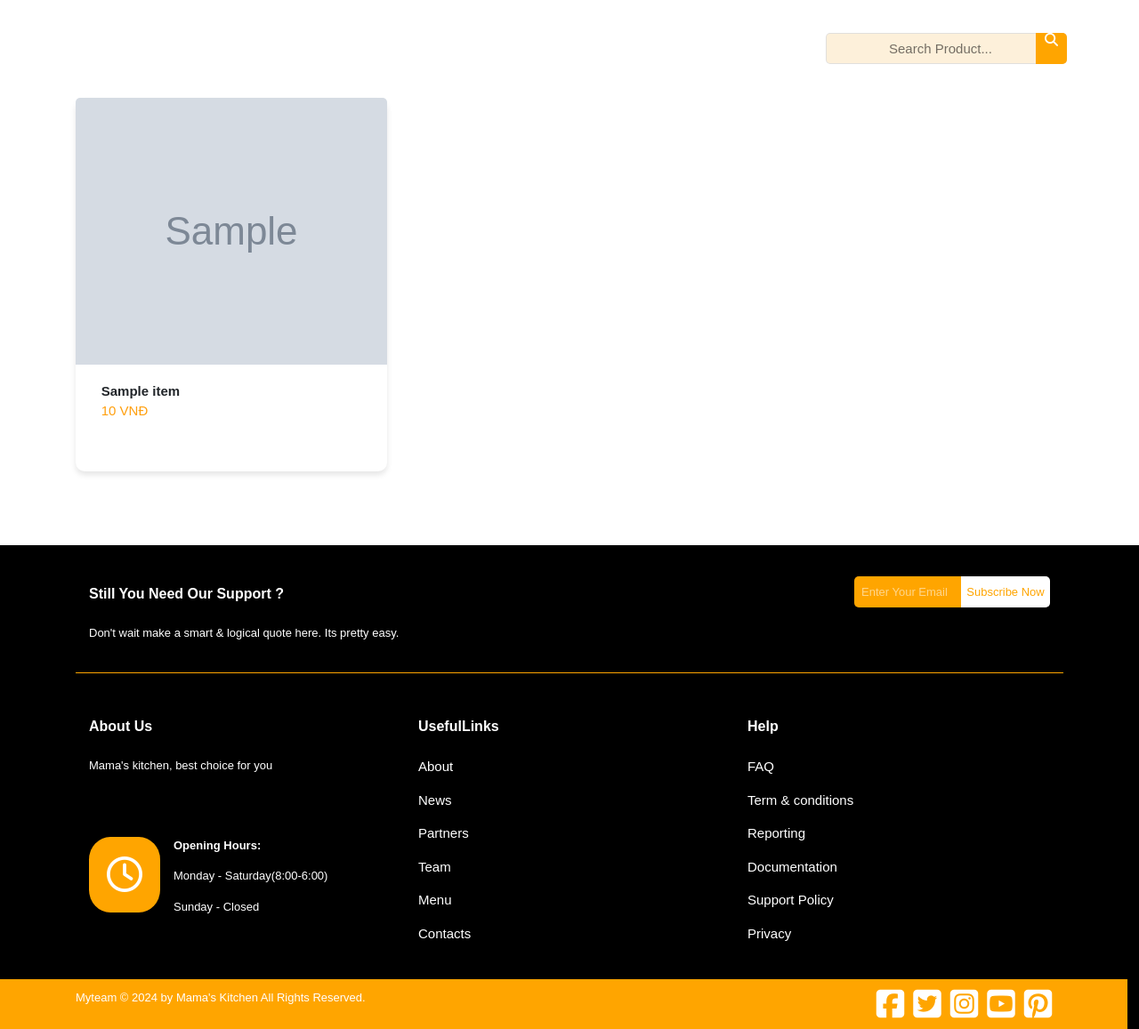
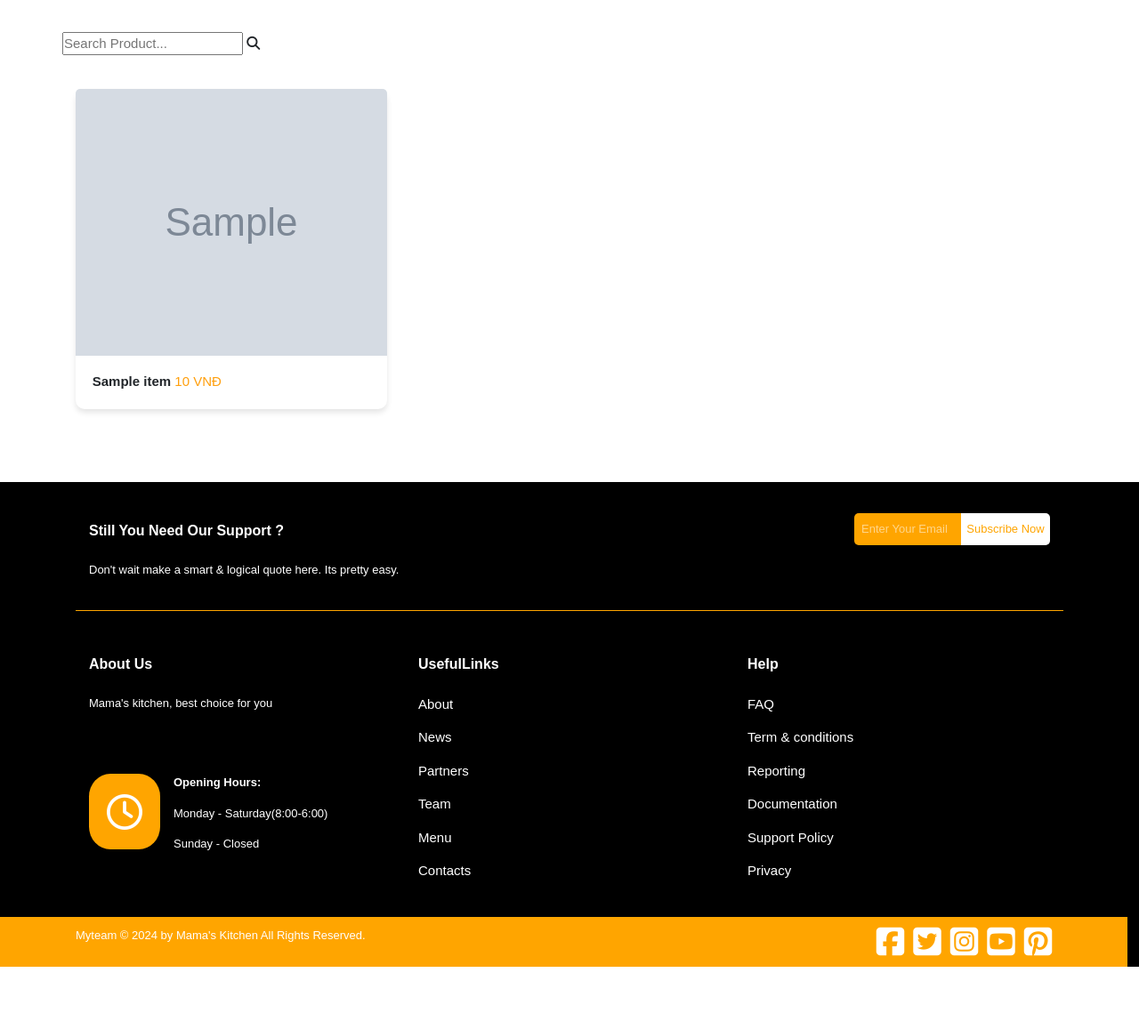
Before and after one commit to TranHoangXuanNguyen/PHP_WebBasicProject, a PHP site: a page that uses app/views/Foodlist.php in a window 1280 px wide. Shown: the part 62-1219 px from the top of the page at 89% size. After the commit the page ends 1149 px from the top, so only its background shows below. Run offline with PHP 8.4, Linux system fonts and the light colour scheme; the template is opened without the code that fills it: most values are stand-ins (such as "Sample title", 1, 10 or a date in 2020); grey boxes marked "Sample" are stand-in pictures.

Commit message:
done fix

```diff
--- a/app/views/Foodlist.php
+++ b/app/views/Foodlist.php
@@ -2,7 +2,7 @@
 <html lang="en">
 
 <head>
-    <meta charset="UTF-8">
+<meta charset="UTF-8">
     <meta name="viewport" content="width=device-width, initial-scale=1.0">
     <title>Food Menu</title>
     <!-- Link CSS Bootstrap -->
@@ -11,10 +11,10 @@
     <link rel="stylesheet" href="https://cdnjs.cloudflare.com/ajax/libs/font-awesome/4.7.0/css/font-awesome.min.css">
     <style>
         body {
-            /* font-family:Arial, Helvetica, sans-serif; */
+            font-family: Arial, Helvetica, sans-serif;
         }
 
-        .search-food {
+        .search {
             display: flex;
             justify-content: flex-end;
         }
@@ -25,15 +25,17 @@
 
         }
 
-        .search-box {
+        .input-wrapper {
             position: relative;
             display: flex;
             align-items: center;
             /* Căn giữa icon và input theo chiều dọc */
-            margin: 1px 11px;
+            margin: 1px 15px;
         }
 
-        .search-box input {
+        .input-wrapper input {
+            width: 100%;
+            /* Đảm bảo input chiếm đủ chiều rộng */
             height: 35px;
             padding-left: 70px;
             /* Chừa khoảng trống để không bị icon che */
@@ -44,14 +46,13 @@
             background-color: #fdf0da;
         }
 
-        .research-icon {
+        .research {
             width: 35px;
             height: 35px;
             background-color: orange;
             display: flex;
             align-items: center;
             justify-content: center;
-            text-align: center;
             color: white;
             position: absolute;
             right: 0px;
@@ -64,8 +65,7 @@
             box-shadow: 0 4px 6px rgba(0, 0, 0, 0.1);
             transition: all 0.3s ease;
             border-radius: 10px;
-            /* max-width: 335px; */
-            min-height: 420px;
+
         }
 
         .food-item img {
@@ -78,26 +78,12 @@
         .food-item:hover {
             transform: scale(1.1);
             box-shadow: 0 8px 16px rgba(0, 0, 0, 0.2);
-            cursor: pointer;
         }
 
         .food-title {
             font-weight: bold;
             margin-bottom: 0px;
 
-        }
-
-        .food-title,
-        .price {
-            text-align: left;
-            margin-left: 10px;
-            display: block;
-            /* text-decoration: none; */
-        }
-
-        .food-title:hover {
-            color: black !important;
-            text-decoration: none;
         }
 
         .price {
@@ -117,16 +103,11 @@
         .my-4 {
             margin-bottom: 2.5rem !important;
         }
-
-        .price:hover {
-            color: #FF9F0D !important;
-            text-decoration: none !important;
-        }
     </style>
 </head>
 
 <body>
-    <?php
+<?php
     require_once("app/components/header.php");
     ?>
     <div class="container py-5">
```
